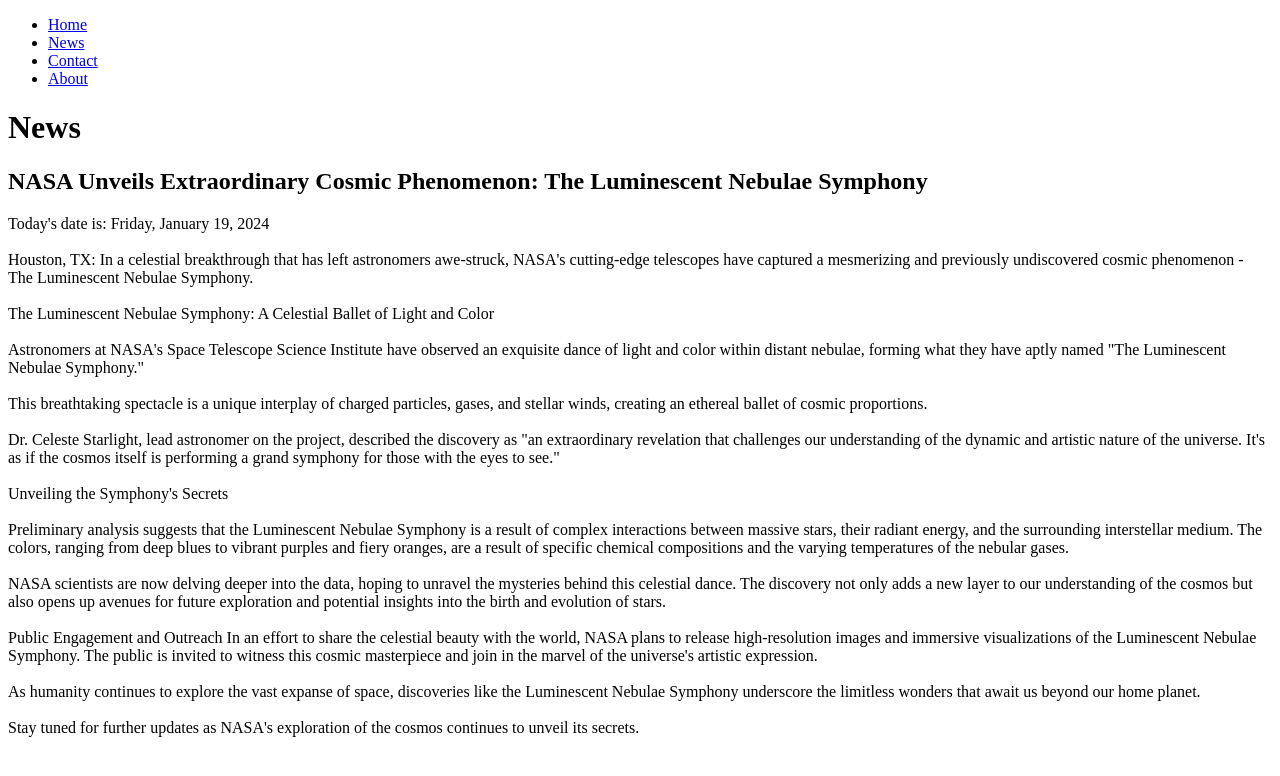
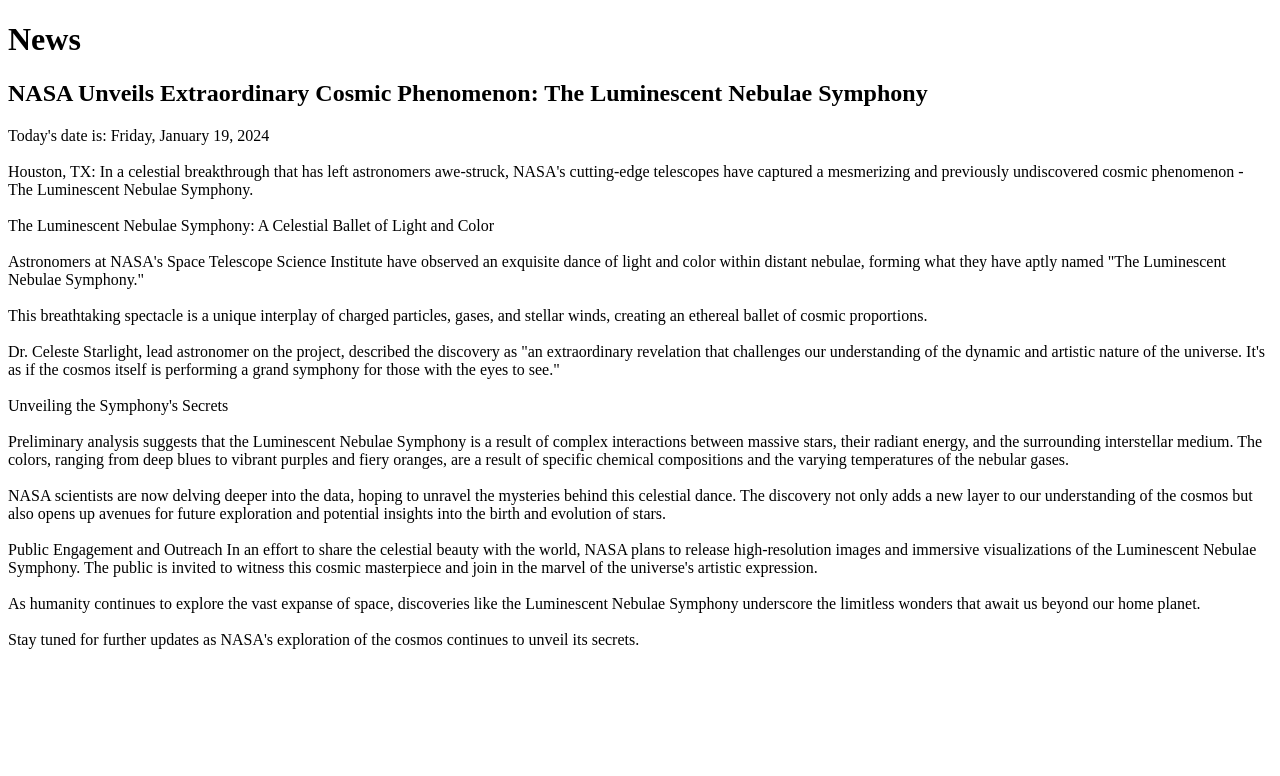
Before and after one commit to StansWebsite/MojoDojoCasaHouse, a plain HTML site: page AllAmericanBitch.html in a window 1280 px wide. Drawn offline with Linux system fonts and the light colour scheme.

Commit message:
Update AllAmericanBitch.html

```diff
--- a/AllAmericanBitch.html
+++ b/AllAmericanBitch.html
@@ -6,12 +6,7 @@
   <title>Current Date Example</title>
 </head>
 <body>
-   <ul>
-      <li><a href="index.html">Home</a></li>
-      <li><a href="AllAmericanBitch.html">News</a></li>
-      <li><a href="#">Contact</a></li>
-      <li><a href="#">About</a></li>
-    </ul>
+
   <h1>News</h1>
   <h2> NASA Unveils Extraordinary Cosmic Phenomenon: The Luminescent Nebulae Symphony </h2>
 
```
